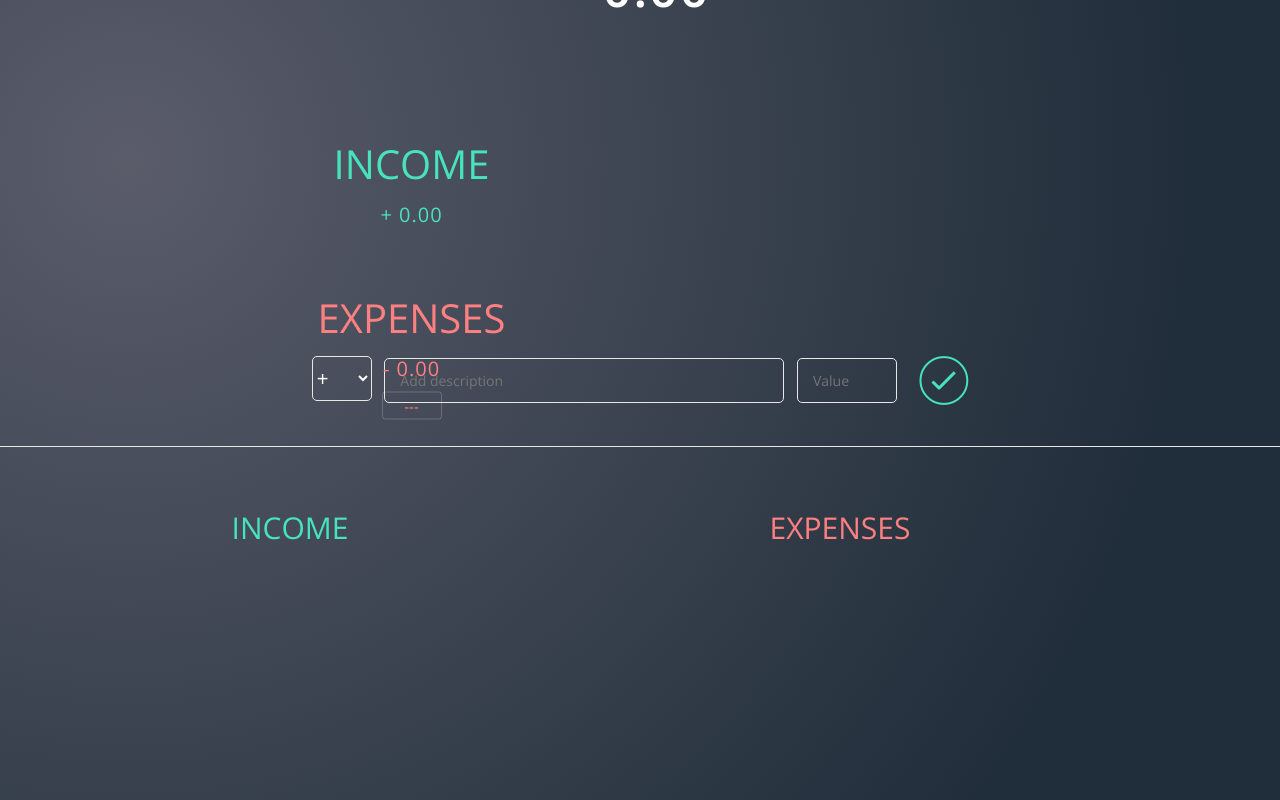
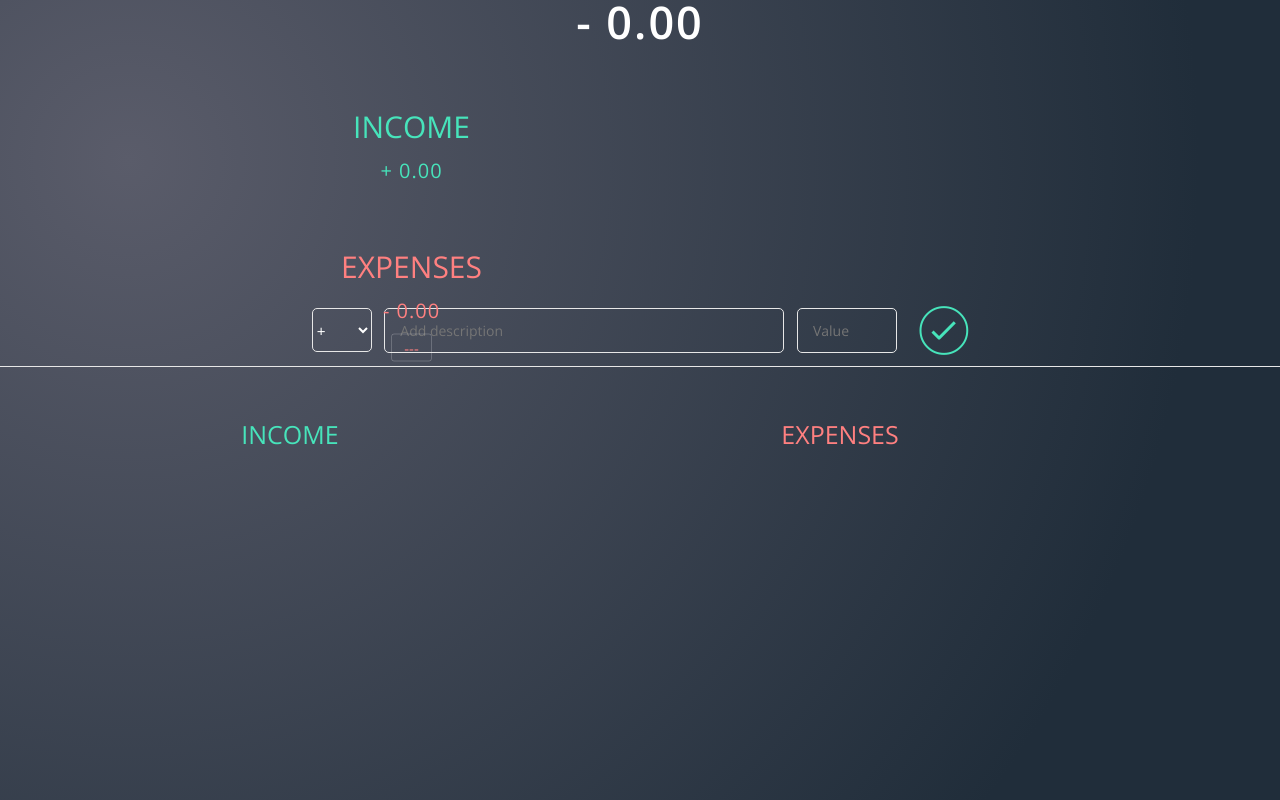
Before and after one commit to Abhishek2239/Budget-App-V1, a website: page index.html in a window 1280 px wide. Drawn offline with nearby package versions, Linux system fonts and the light colour scheme.

Commit message:
second commit

```diff
--- a/sass/base/_base.scss
+++ b/sass/base/_base.scss
@@ -1,7 +1,9 @@
-* {
+*,
+*::after,
+*::before{
     margin: 0;
     padding: 0;
-    box-sizing: border-box;
+    box-sizing: inherit;
 }
 
 .clearfix::after {
@@ -16,7 +18,8 @@ html{
 
 body {
     // color: #555;
-    font-family: Open Sans;
+    box-sizing: border-box;
+    font-family: 'Open Sans';
     position: relative;
     height: 100vh;
     font-weight: 400;
--- a/sass/components/_list.scss
+++ b/sass/components/_list.scss
@@ -1,7 +1,7 @@
 /***** LISTS *****/
 .container {
     width: 120rem;
-    margin: 60px auto;
+    margin: 5rem auto;
     text-align: center;
   }
 
@@ -18,7 +18,7 @@
 
   h2 {
     text-transform: uppercase;
-    font-size: 3rem;
+    font-size: 2.5rem;
     font-weight: 400;
     margin-bottom: 15px;
   }
@@ -33,7 +33,7 @@
   .item {
     padding: 13px;
     border-bottom: 1px solid #e7e7e7;
-    font-size: 2rem;
+    font-size: 1.5rem;
     color: white;
     transition: all .2s;
   }
@@ -58,7 +58,7 @@
     float: left;
     margin-left: 20px;
     transition: transform 0.3s;
-    font-size: 1.5rem;
+    font-size: 1rem;
     border:1px solid rgba(255, 255, 255, 0.2);
     // background-color: #ffdad9;
     padding: 3px;
--- a/sass/layout/_layout.scss
+++ b/sass/layout/_layout.scss
@@ -21,33 +21,34 @@
   }
 
   .budget__title {
-font-size: 4rem;
+font-size: 2.5rem;
     text-align: center;
-    margin-bottom: 10px;
+    margin-bottom: 1rem;
     font-weight: 100;
   }
 
   .budget__value {
     font-weight: 800;
-    font-size: 5rem;
+    font-size: 4.5rem;
     text-align: center;
-    margin-bottom: 10rem;
+    margin-bottom: 4rem;
     letter-spacing: 2px;
   }
 
   .budget__income,
   .budget__expenses {
-    padding: 12px;
+    padding: 1.2rem;
     text-transform: uppercase;
     width: 49%;
     float: left;
     text-align: center;
     font-weight: 400;
+    text-align: center;
 
   }
 
   .budget__income {
-    margin-right: 30px;
+    margin-right: 2rem;
     // background-color: #28b9b5;
     color: #47e4bb;
   }
@@ -60,7 +61,7 @@ font-size: 4rem;
   .budget__income--text,
   .budget__expenses--text {
     // float: left;
-    font-size: 4rem;
+    font-size: 3rem;
     margin-top: 2px;
   }
 
@@ -69,13 +70,15 @@ font-size: 4rem;
     letter-spacing: 1px;
     margin-top: 1rem;
     font-size: 2rem;
+    // width: 90%;
+    // margin: 0 auto;
     // float: left;
   }
 
   .budget__income--percentage,
   .budget__expenses--percentage {
     // float: left;
-    width: 6rem;
+    width: 10%;
     font-size: 1.5rem;
     padding: 3px 0;
     margin: 0 auto;
@@ -99,15 +102,15 @@ font-size: 4rem;
   }
 
   .add__container {
-    margin: 3rem auto;
+    margin-top: -2rem ;
     text-align: center;
   }
 
   .add__type {
     width: 6rem;
     border: 1px solid #e7e7e7;
-    height: 4.5rem;
-    font-size: 2rem;
+    height: 4.4rem;
+    font-size: 1.5rem;
     color: white;
     background-color: transparent;
     margin-right: 10px;
```
Also changed, not shown: package.json (+1 -8 lines), style.css.
